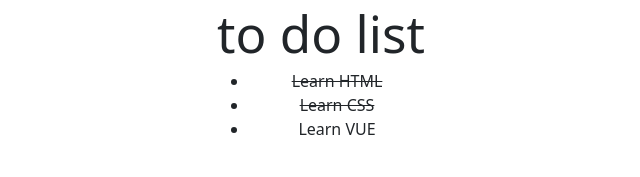
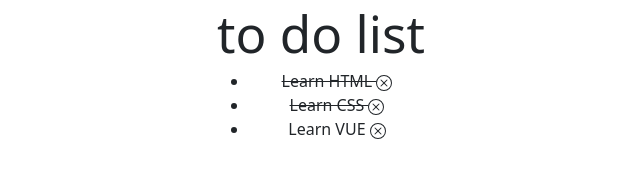
Before and after one commit to sarahelshark/vue-todolist, a Vue app: page / in a window 1280 px wide. Shown: the part 319-496 px from the top of the page, without its empty margins (319-959 px from the left). Built offline with nearby package versions, Linux system fonts and the light colour scheme.

Commit message:
passo index a ciclo v-for, fumnzione e quindi anche nel mio console log

```diff
--- a/src/App.vue
+++ b/src/App.vue
@@ -5,31 +5,53 @@
     return {
       tasks: [
         {
-          text:"Learn HTML",
+          text: "Learn HTML",
           done: true,
-        }
-        ,
+        },
         {
-          text:"Learn CSS",
+          text: "Learn CSS",
           done: true,
-        }
-        ,
+        },
         {
-          text:"Learn VUE",
+          text: "Learn VUE",
           done: false,
         },
       ],
     };
   },
+  methods: {
+    removeTask(index) {
+      console.log("rimuovi questa task", index);
+    },
+  },
 };
 </script>
 
 <template>
-  <h1 >to do list</h1>
+  <h1>to do list</h1>
 
   <ul>
-    <li v-for="task in tasks">
-      <span :style="{textDecoration: task.done ? 'line-through': ''}">  {{ task.text }}
+    <li v-for="(task, index) in tasks">
+      <span :style="{ textDecoration: task.done ? 'line-through' : '' }">
+        {{ task.text }}
+
+        <span v-on:click="removeTask(index)">
+          <svg
+            xmlns="http://www.w3.org/2000/svg"
+            width="16"
+            height="16"
+            fill="currentColor"
+            class="bi bi-x-circle"
+            viewBox="0 0 16 16"
+          >
+            <path
+              d="M8 15A7 7 0 1 1 8 1a7 7 0 0 1 0 14m0 1A8 8 0 1 0 8 0a8 8 0 0 0 0 16"
+            />
+            <path
+              d="M4.646 4.646a.5.5 0 0 1 .708 0L8 7.293l2.646-2.647a.5.5 0 0 1 .708.708L8.707 8l2.647 2.646a.5.5 0 0 1-.708.708L8 8.707l-2.646 2.647a.5.5 0 0 1-.708-.708L7.293 8 4.646 5.354a.5.5 0 0 1 0-.708"
+            />
+          </svg>
+        </span>
       </span>
       <!--con style binding posso far passare oggetto, altrimnenti potrei impotare bootstrap e usare il class binding v-bind:class="{}",sarebbe stato:
 
@@ -40,11 +62,6 @@
       -->
     </li>
   </ul>
-
 </template>
 
-<style>
-
-
-
-</style>
+<style></style>
```
